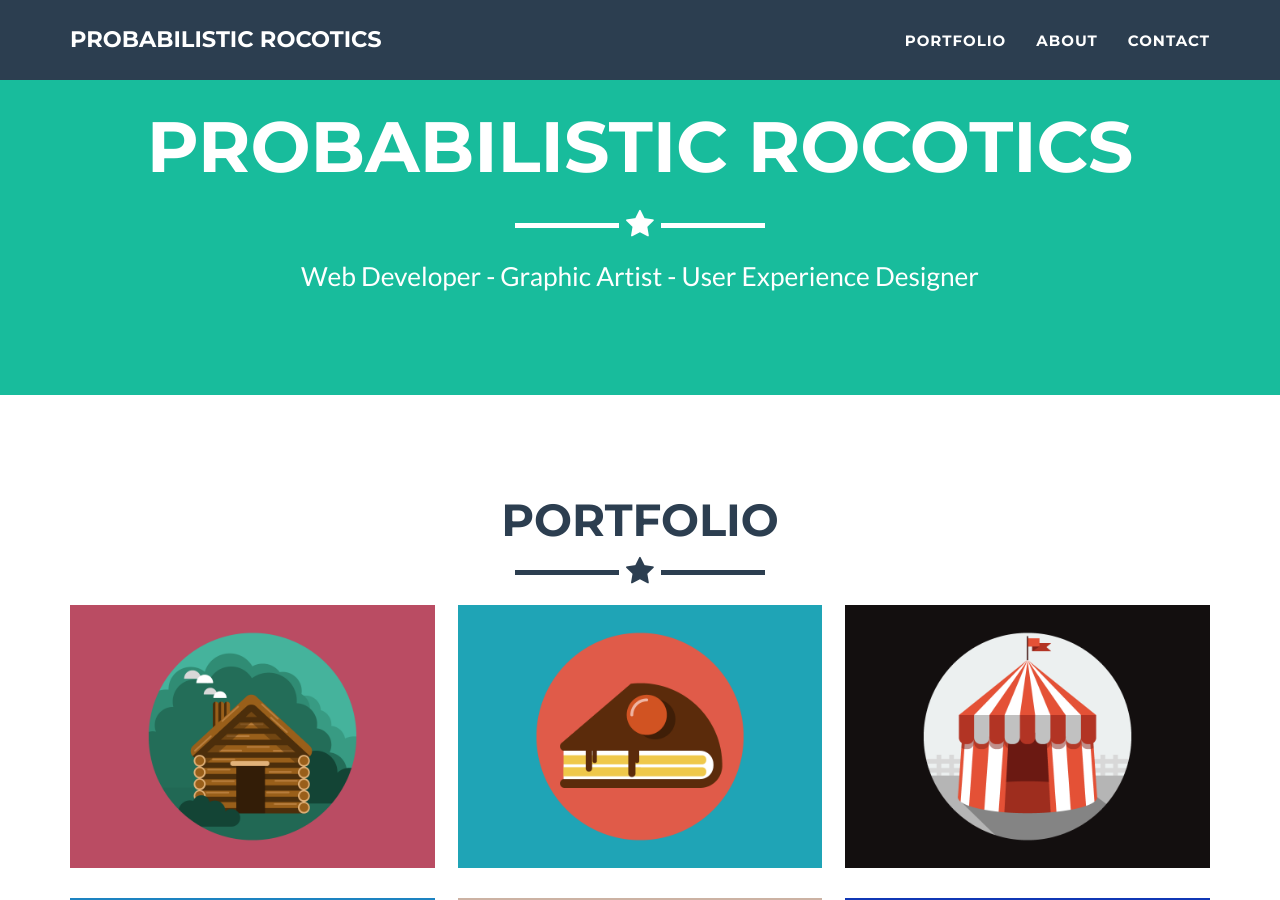
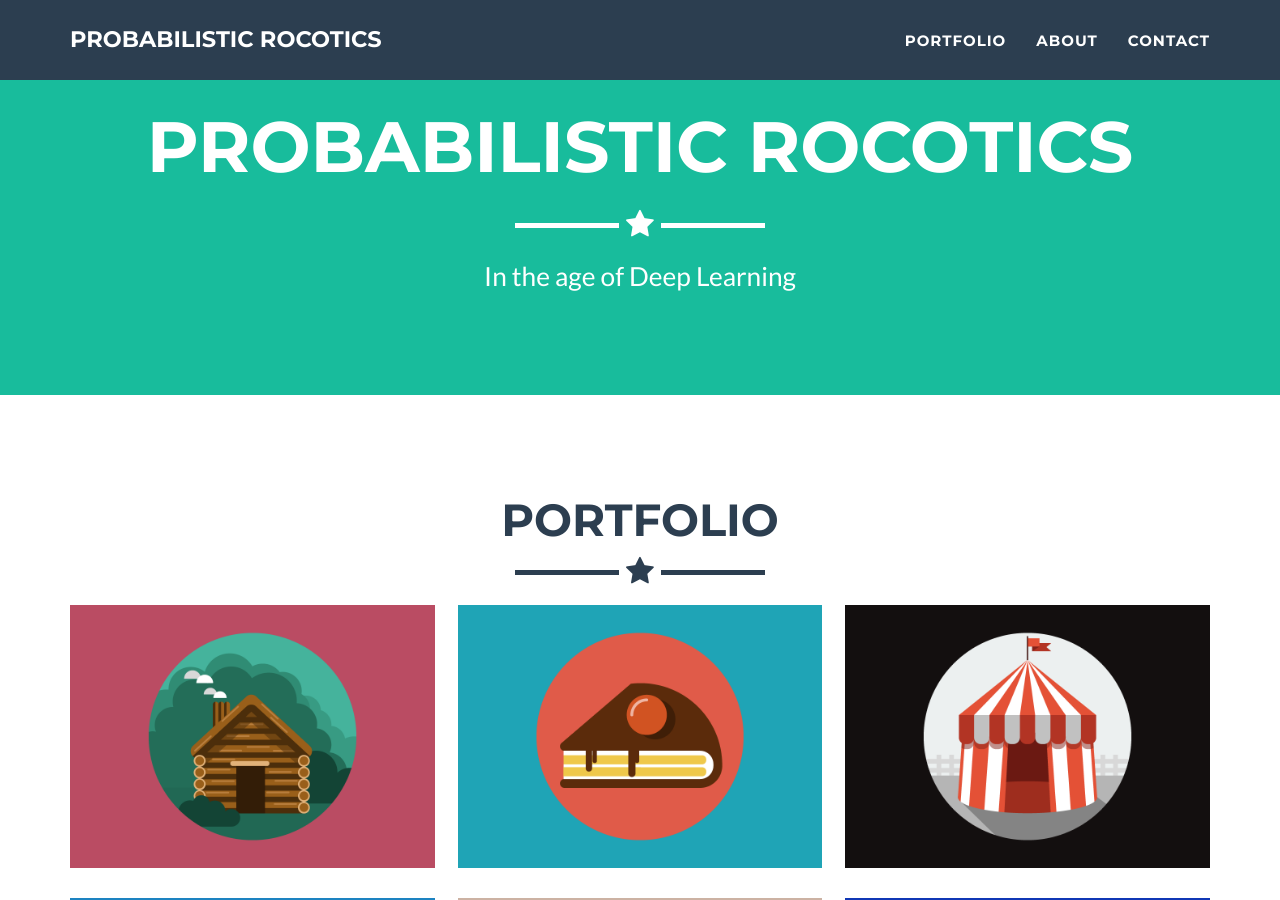
Before and after one commit to probabilisticrobotics/probabilisticrobotics.github.io, a Jekyll site: the page built from _posts/2014-07-18-project-1.markdown, in a window 1280 px wide and 900 px high, scrolled down 380 px. Built offline with Jekyll 4.4.1, drawn with Linux system fonts in a browser that asks for light colours.

Commit message:
Setup subtitle

```diff
--- a/_config.yml
+++ b/_config.yml
@@ -4,7 +4,7 @@ email: probabilistic_robotics@dlr.de
 url: https://probabilisticrobotics.github.io
 description: "Write an awesome description for your new site here. You can edit this line in _config.yml. It will appear in your document head meta (for Google search results) and in your feed.xml site description."
 keywords: "your keywords, separated by commas"
-skills: "Web Developer - Graphic Artist - User Experience Designer"
+skills: "In the age of Deep Learning"
 meta_author: Humt Matthias
 
 # Google webmaster tools
```
